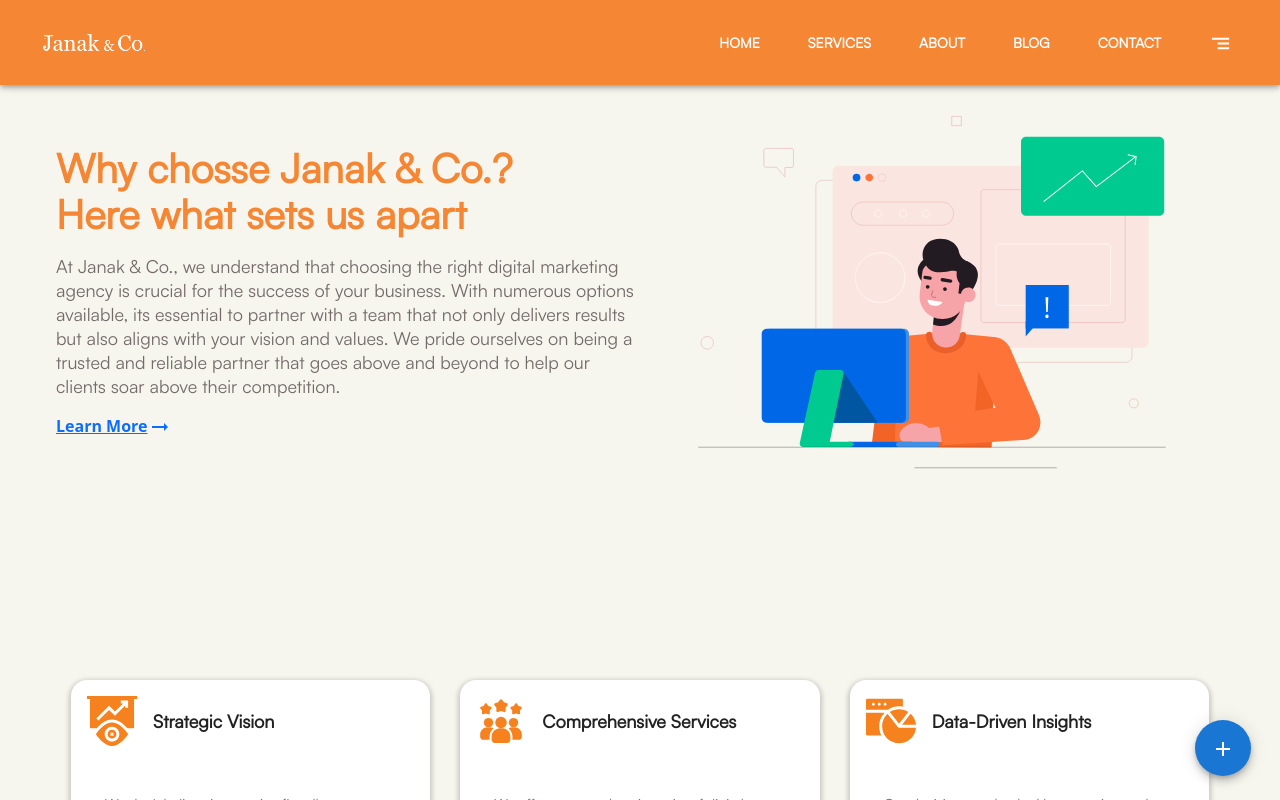
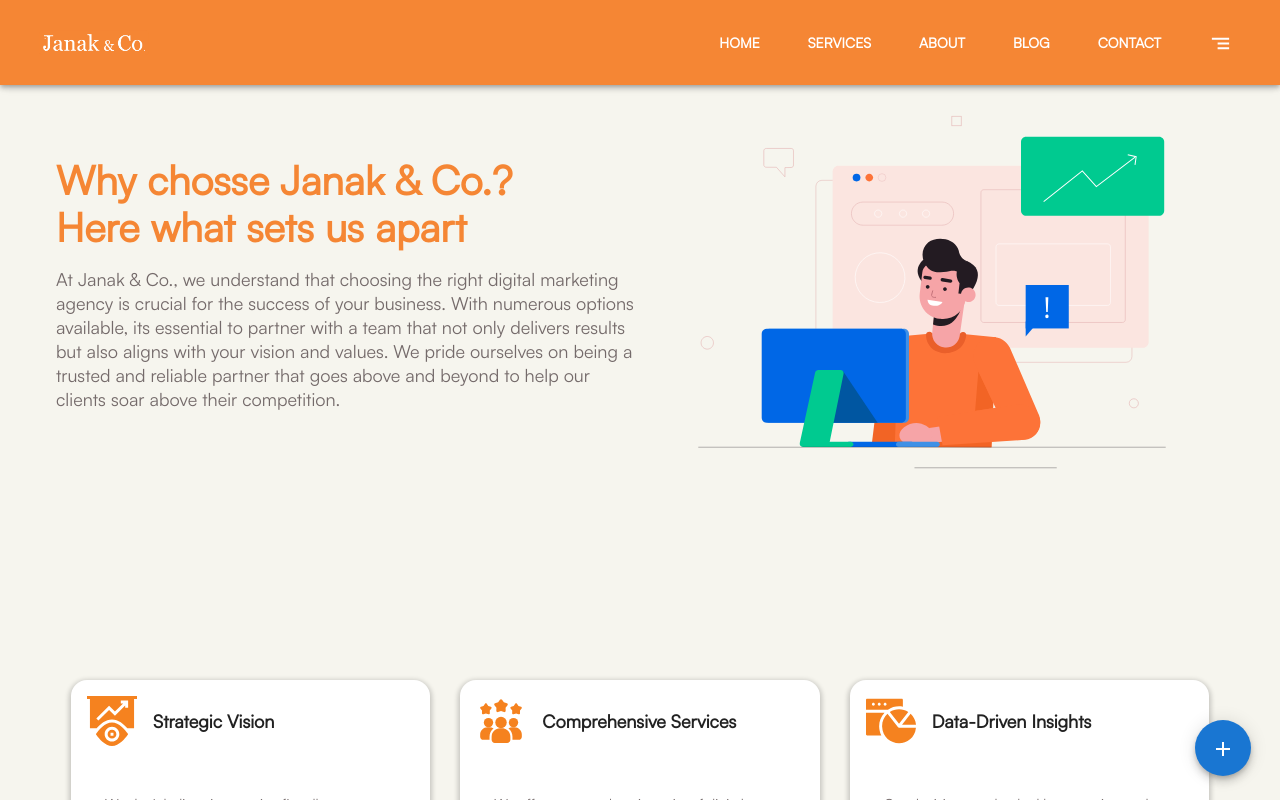
Before and after one commit to SACHINQEEP/janak_co, a React (Create React App) app: page /why-us in a window 1280 px wide. Shown: the top 800 px of the page. Built offline with nearby package versions, Linux system fonts and the light colour scheme.

Commit message:
removed all the buttons

```diff
--- a/src/features/WhyUs/why-us.component.tsx
+++ b/src/features/WhyUs/why-us.component.tsx
@@ -75,7 +75,7 @@ export const Content = [
 
 
 
-export const WhyUsPageComponent = () => {
+export const WhyUsPageComponent = ({ isButtonVisible }: any) => {
 
     // const control = useAnimation();
     // const [ref, inView] = useInView({
@@ -110,7 +110,7 @@ export const WhyUsPageComponent = () => {
                 <Typography variant="h5" my={2} color="#746a6a" sx={{ fontSize: { xs: 16, md: 18 }, fontWeight: 400, }}>
                     At Janak & Co., we understand that choosing the right digital marketing agency is crucial for the success of your business. With numerous options available, its essential to partner with a team that not only delivers results but also aligns with your vision and values. We pride ourselves on being a trusted and reliable partner that goes above and beyond to help our clients soar above their competition.
                 </Typography>
-                <Link to={'/why-us'} style={{ fontWeight: 'bold', fontSize: '16px' }}>Learn More<ArrowRightAltIcon /></Link>
+                {isButtonVisible && <Link to={'/why-us'} style={{ fontWeight: 'bold', fontSize: '16px' }}>Learn More<ArrowRightAltIcon /></Link>}
                 {/* </motion.div> */}
             </Grid>
             <Grid item xs={12} sm={6} lg={6} md={6} sx={{ order: { xs: 1, sm: 2 } }}>
@@ -134,7 +134,7 @@ const WhyUsComponent = () => {
             <Box sx={{ margin: '0 0 6rem 0', padding: { md: '0 2rem' } }}>
                 <Container maxWidth="xl">
                     <CssBaseline />
-                    <WhyUsPageComponent />
+                    <WhyUsPageComponent isButtonVisible={false} />
 
                     <Grid id="cardSection" component='section' container mt={10} sx={{}}>
                         {Content.map((list, i) => (
--- a/src/features/landingPage.tsx
+++ b/src/features/landingPage.tsx
@@ -74,7 +74,7 @@ const LandingPage = () => {
                 </Grid>
                 <ServicePageComponent isRequired={true} />
                 <AboutUsPageComponent contentName="About Us" order={false} image={aboutUsPage} contentDetail='Welcome to Janak & Co., where dreams soar and brands conquer. We are a premier digital marketing agency committed to empowering businesses/brand to reach new heights of success in the ever-evolving online landscape. With a team of passionate experts driven by innovation, trust, bold strategies and confidence, we are committed to delivering outstanding results and empowering our clients to surpass their goals.' isButtonVisible={true} />
-                <WhyUsPageComponent />
+                <WhyUsPageComponent isButtonVisible={true} />
                 <ProcessComponent />
 
                 {/* Section Blogs */}
```
